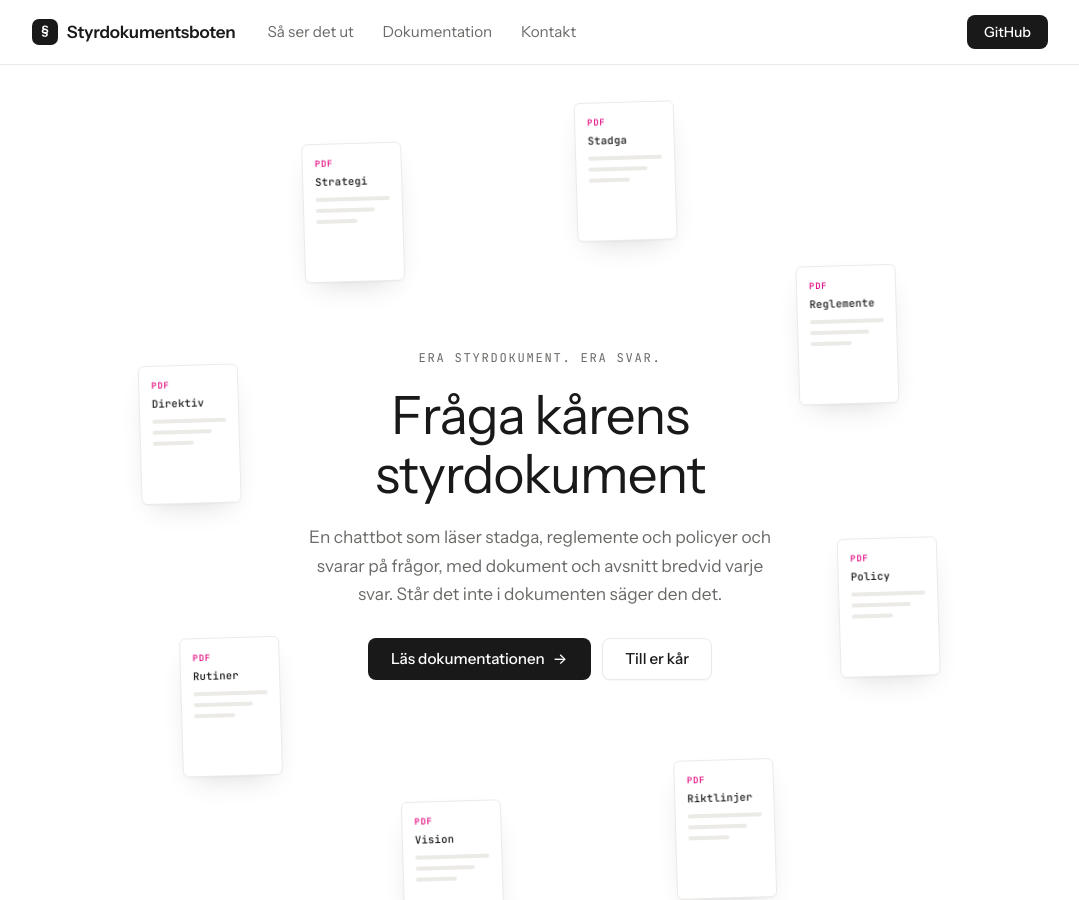
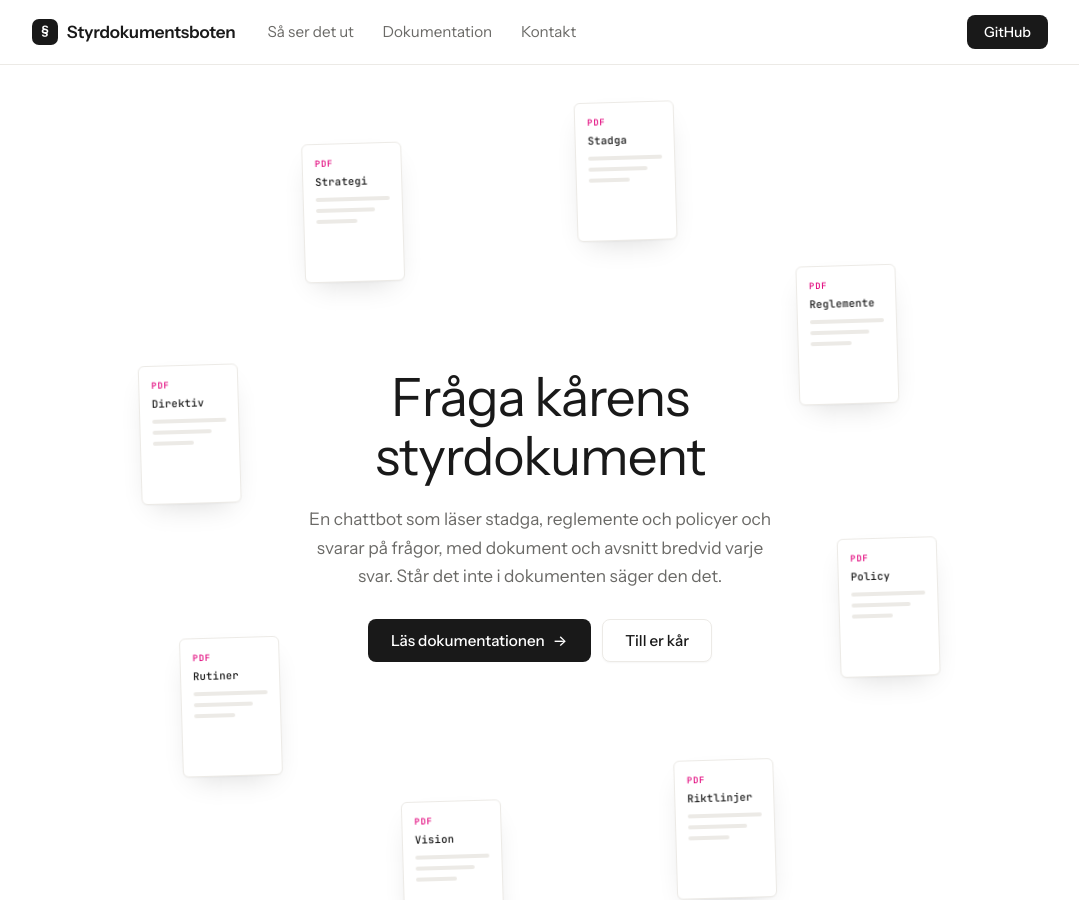
Before and after one commit to Bjorne212/styrdokument-rag, a Jekyll site: the page built from docs/index.html, in a window 1280 px wide and 900 px high. Shown: the whole window, without its empty margins (100-1179 px from the left). Built offline with Jekyll 4.4.1, drawn with Linux system fonts in a browser that asks for light colours.

Commit message:
Remove the eyebrow text from the landing page hero
Co-Authored-By: Claude Opus 5 <noreply@anthropic.com>

```diff
--- a/docs/index.html
+++ b/docs/index.html
@@ -32,7 +32,6 @@ description: En chattbot som svarar på frågor om en studentkårs stadga, regle
     </div>
 
     <div class="hero-copy">
-      <p class="eyebrow">Era styrdokument. Era svar.</p>
       <h1>Fråga kårens styrdokument</h1>
       <p class="lead">En chattbot som läser stadga, reglemente och policyer och svarar på frågor, med dokument och avsnitt bredvid varje svar. Står det inte i dokumenten säger den det.</p>
       <div class="actions">
```
